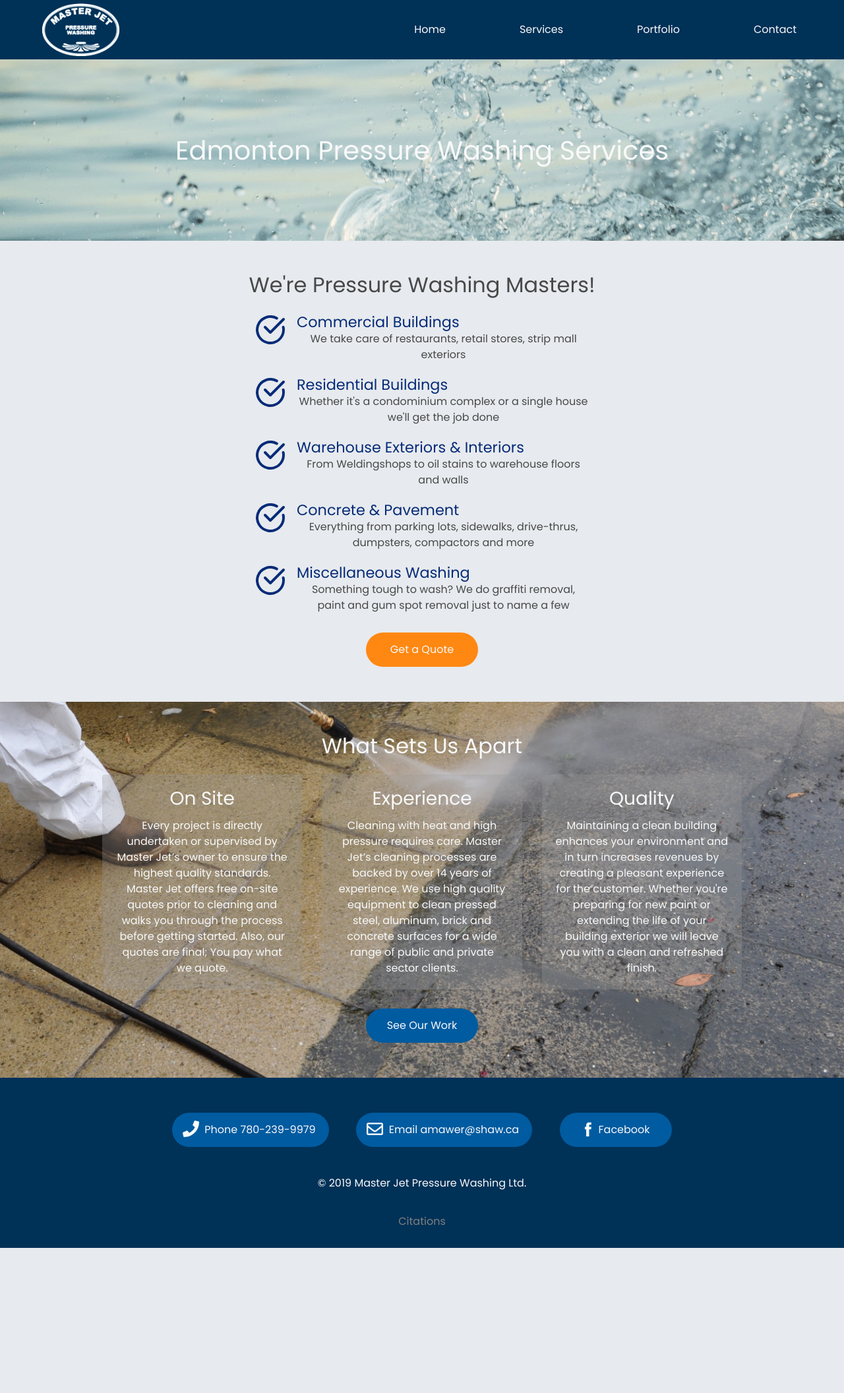
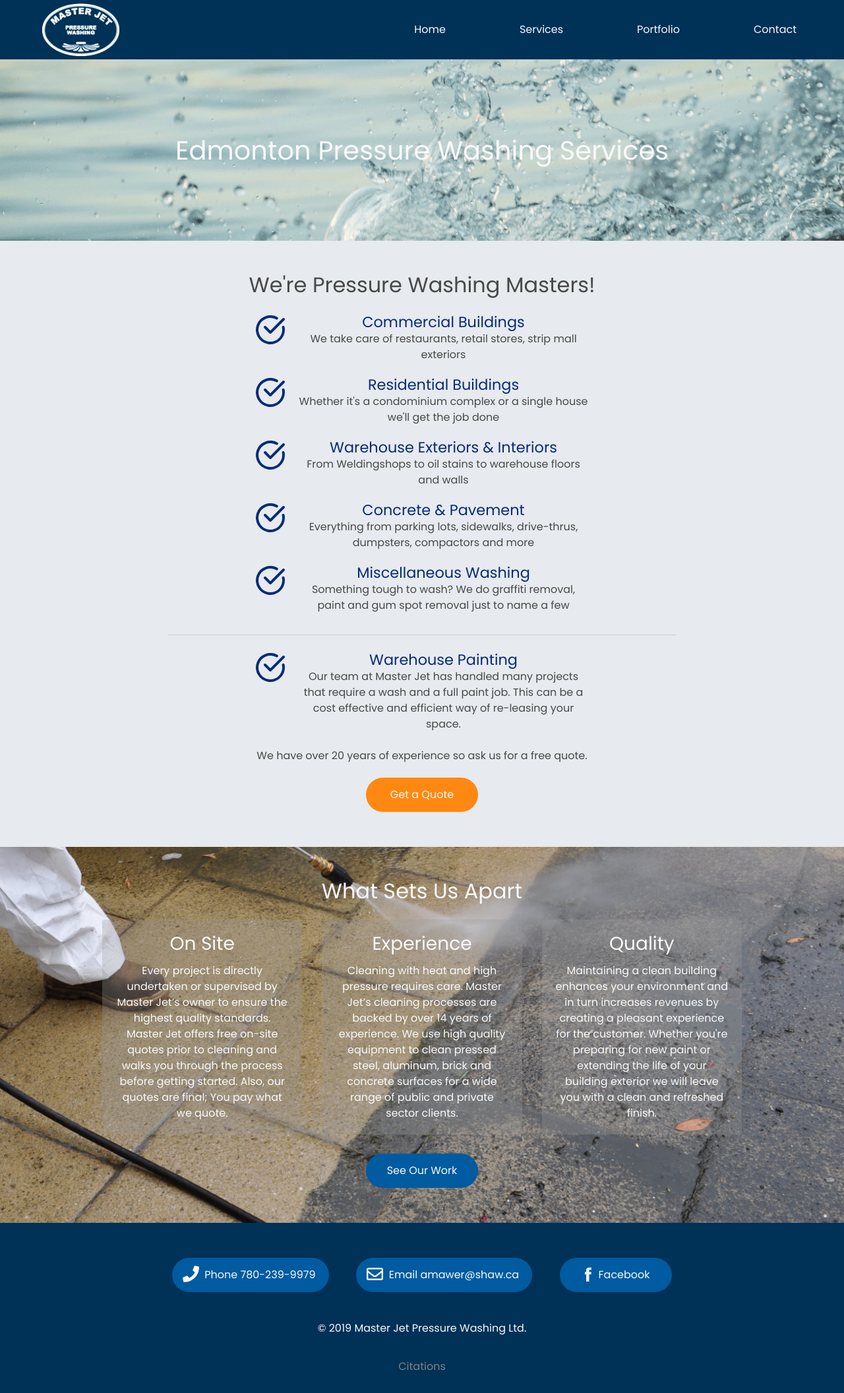
Before and after one commit to linhub15/masterjet.ca, a Jekyll site: the page built from edmonton-pressure-washing-service.html, in a window 1280 px wide. Shown: the whole page at 66% size. Built offline with Jekyll 4.4.1, drawn with Linux system fonts in a browser that asks for light colours; nearby versions of some CDN libraries; before the commit the page ends 1892 px from its top, so only the background shows below that.

Commit message:
add painting to service page

```diff
--- a/_sass/services.scss
+++ b/_sass/services.scss
@@ -1,6 +1,4 @@
-section#servicesSplash {
-    background-image: url("/images/services-splash.jpg");
-}
+section#servicesSplash { background-image: url("/images/services-splash.jpg"); }
 
 #weAreMasters > div > ul {
    padding-left:0;
@@ -15,7 +13,7 @@ section#servicesSplash {
         margin-bottom: 20px;
         h3 {
             font-size: 1.4em;
-            text-align: left;
+            text-align: center;
             margin-bottom: 0;
             color: $text-primary;
         }
@@ -38,3 +36,5 @@ section#setsUsApart {
     }
     .container { max-width: 1000px; }
 }
+
+.list-divider { margin-top: 2em; }
--- a/edmonton-pressure-washing-service.html
+++ b/edmonton-pressure-washing-service.html
@@ -35,6 +35,16 @@ permalink: /edmonton-pressure-washing-service/
                 <p>Something tough to wash? We do graffiti removal, paint and gum spot removal just to name a few</p>
             </li>
         </ul>
+        <hr class="list-divider">
+        <ul class="mx-auto my-4">
+            <li>
+                <h3>Warehouse Painting</h3>
+                <p>Our team at Master Jet has handled many projects that require a wash and a full paint job. This can be a cost
+                  effective and efficient way of re-leasing your space.
+                </p>
+              </li>
+        </ul>
+        <p>We have over 20 years of experience so ask us for a free quote.</p>
         {% include buttons/get-a-quote.html %}
     </div>
 </section>
```
Also changed, not shown: _site-text/services.md (+2 -0 lines), README.md.
